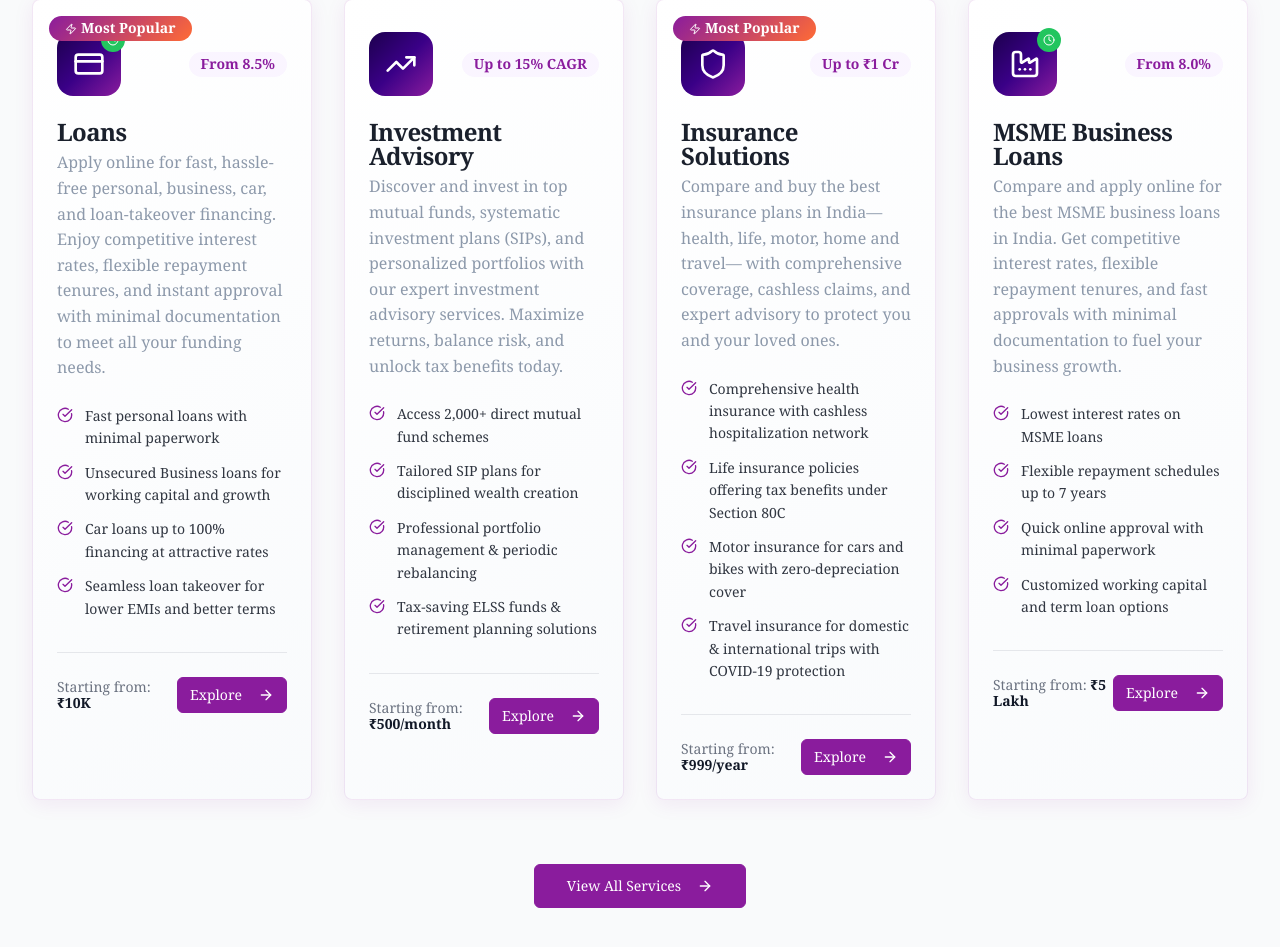
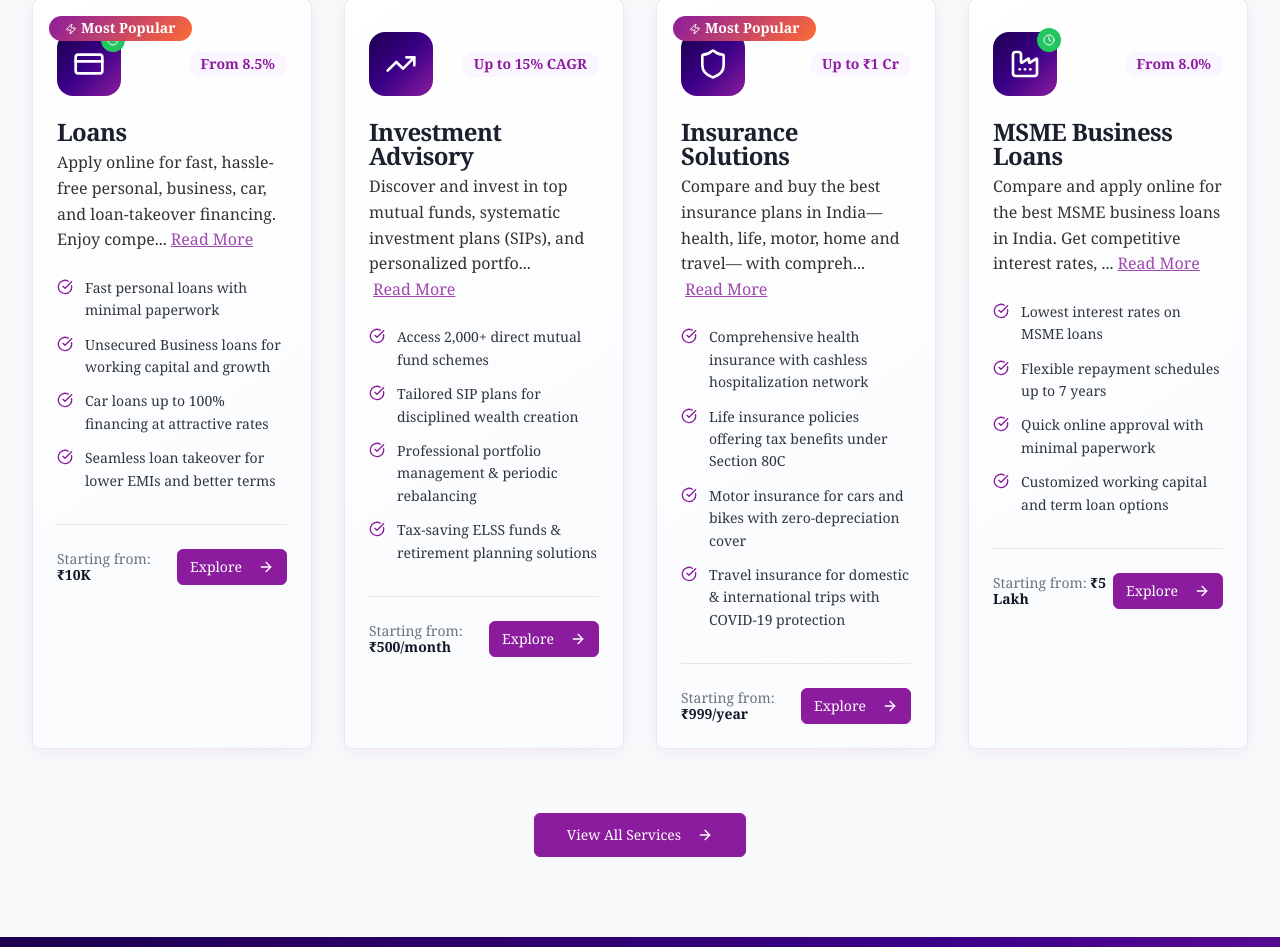
Before and after one commit to zenmeraki7/Avix-New-Next, a Next.js app in the folder avix-new/: page / in a window 1280 px wide. Shown: the part 1517-2464 px from the top of the page. Built offline with nearby package versions, Linux system fonts and the light colour scheme.

Commit message:
read more collapsible link

```diff
--- a/avix-new/app/components/Home/ServicesSection.tsx
+++ b/avix-new/app/components/Home/ServicesSection.tsx
@@ -1,5 +1,5 @@
 //apps/components/Home/ServicesSection
-
+"use client"
 import Link from "next/link";
 import { Button } from "../ui/button";
 
@@ -21,7 +21,7 @@ import {
   Zap,
   Clock,
 } from "lucide-react";
-import { memo, useMemo } from "react";
+import { memo, useMemo, useState } from "react";
 import styles from "../../../src/styles/home/ServicesSection.module.css";
 import "../../../src/styles/avix.css";
 
@@ -49,22 +49,32 @@ const ModernServiceCard = memo(function ModernServiceCard({
   service,
   index,
 }: ModernServiceCardProps) {
-  const isPopular = service.popular;
+  const [expanded, setExpanded] = useState(false);
+
+  const truncatedDescription =
+    service.description.length > 50
+      ? service.description.slice(0, 100) + "..."
+      : service.description;
+
+  const toggleExpanded = () => setExpanded((prev) => !prev);
 
   return (
     <Card
-      className={`group ${styles.serviceCard} avix-gradient-card avix-shadow-card hover:avix-shadow-hero ${
-        isPopular ? "ring-2 ring-purple-200/50" : ""
+      className={`group ${
+        styles.serviceCard
+      } avix-gradient-card avix-shadow-card hover:avix-shadow-hero ${
+        service.popular ? "ring-2 ring-purple-200/50" : ""
       }`}
       style={{ animationDelay: `${index * 150}ms` }}
     >
       {/* Popular Badge */}
-      {isPopular && (
+      {service.popular && (
         <div className={`${styles.popularBadge} avix-popular-badge`}>
           <Zap className="w-3 h-3 mr-1" />
           Most Popular
         </div>
       )}
+
 
       <CardHeader className={styles.serviceHeader}>
         <div className={styles.serviceHeaderTop}>
@@ -81,11 +91,17 @@ const ModernServiceCard = memo(function ModernServiceCard({
           </div>
         </div>
 
-        <CardTitle className={styles.serviceTitle}>
-          {service.title}
-        </CardTitle>
+        <CardTitle className={styles.serviceTitle}>{service.title}</CardTitle>
         <CardDescription className={styles.serviceDescription}>
-          {service.description}
+          {expanded ? service.description : truncatedDescription}
+          {service.description.length > 100 && (
+            <button
+              onClick={toggleExpanded}
+              className="text-[#8A1C9D] ml-1 underline hover:opacity-80 transition"
+            >
+              {expanded ? "Read Less" : "Read More"}
+            </button>
+          )}
         </CardDescription>
       </CardHeader>
 
--- a/avix-new/src/styles/home/ServicesSection.module.css
+++ b/avix-new/src/styles/home/ServicesSection.module.css
@@ -132,6 +132,7 @@
 }
 
 .serviceDescription {
+  color: black;
   font-size: 1rem;
   line-height: 1.6;
   opacity: 0.8;
```
